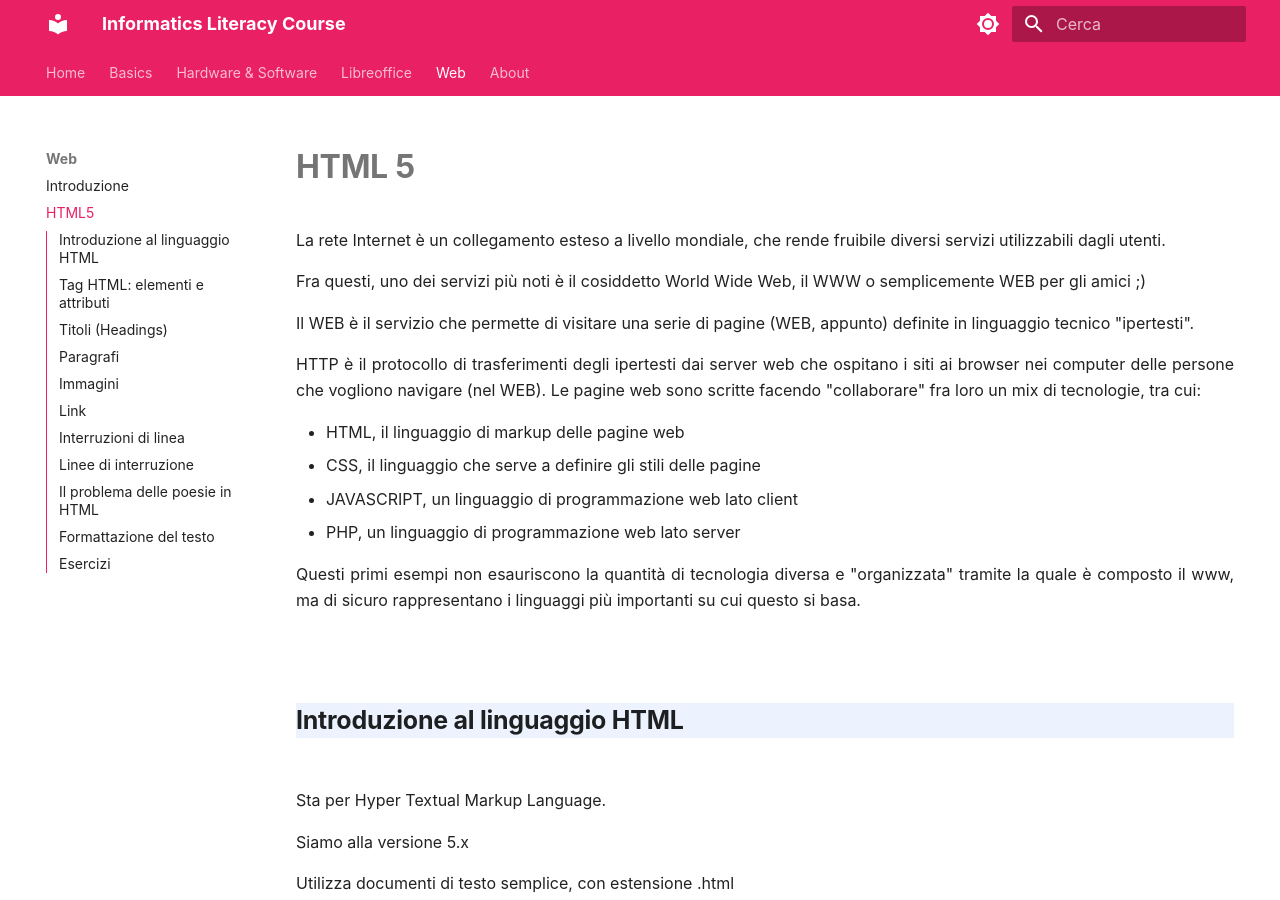
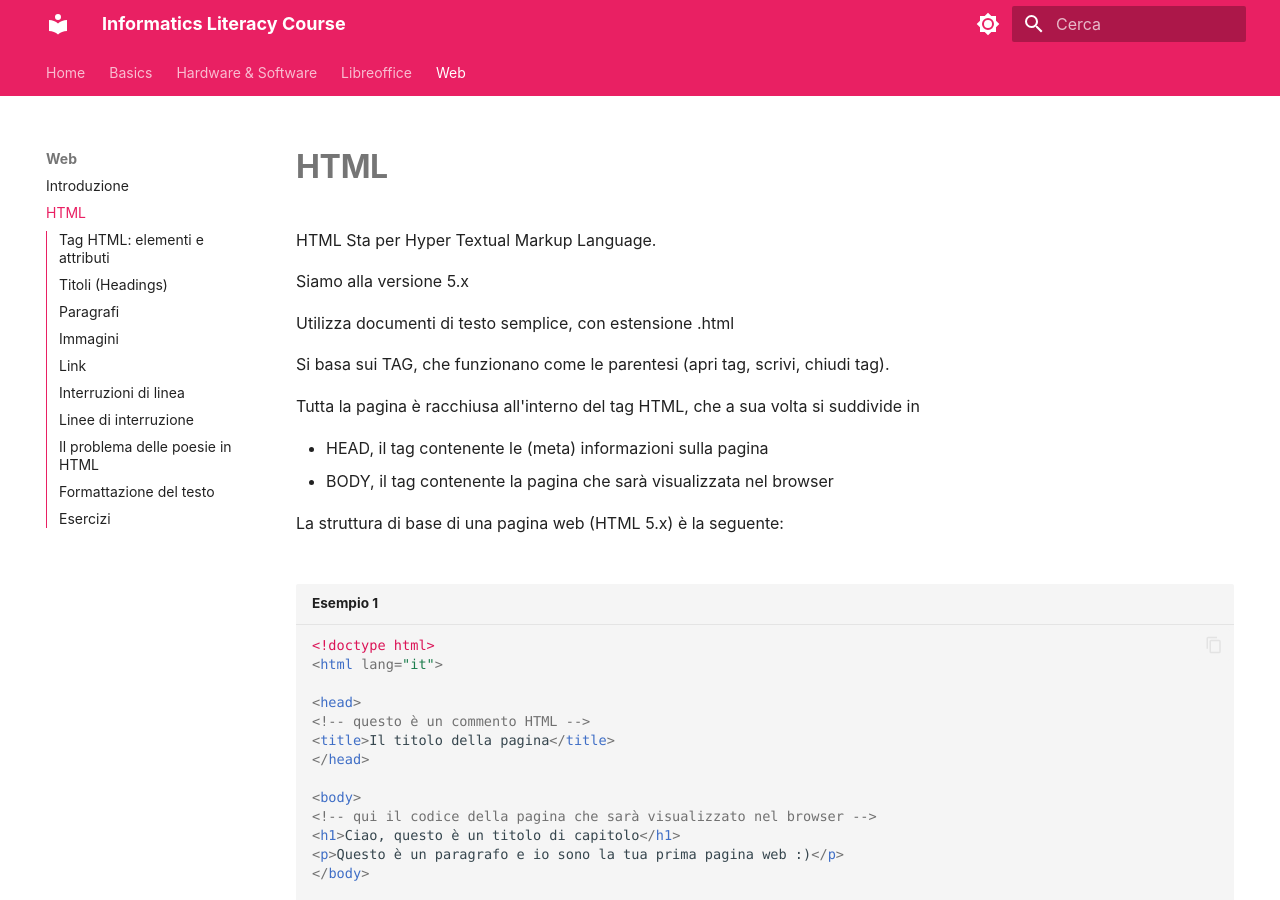
Before and after one commit to adjamhub/infohandouts, an MkDocs documentation site: the page built from docs/web/10_html5.md, in a window 1280 px wide and 900 px high. Built offline with MkDocs 1.6.1 and Material for MkDocs 9.7.7, drawn with Linux system fonts in a browser that asks for light colours; some of the changed text lies outside the part shown.

Commit message:
about-- html++

````diff
--- a/docs/web/10_html5.md
+++ b/docs/web/10_html5.md
@@ -1,40 +1,12 @@
-# HTML 5
+# HTML
 
-
-La rete Internet è un collegamento esteso a livello mondiale, che rende
-fruibile diversi servizi utilizzabili dagli utenti.
-
-Fra questi, uno dei servizi più noti è il cosiddetto World Wide Web, il
-WWW o semplicemente WEB per gli amici ;)
-
-Il WEB è il servizio che permette di visitare una serie di pagine (WEB,
-appunto) definite in linguaggio tecnico "ipertesti".
-
-HTTP è il protocollo di trasferimenti degli ipertesti dai server web che
-ospitano i siti ai browser nei computer delle persone che vogliono
-navigare (nel WEB). Le pagine web sono scritte facendo "collaborare"
-fra loro un mix di tecnologie, tra cui:
-
-- HTML, il linguaggio di markup delle pagine web
-- CSS, il linguaggio che serve a definire gli stili delle pagine
-- JAVASCRIPT, un linguaggio di programmazione web lato client
-- PHP, un linguaggio di programmazione web lato server
-
-Questi primi esempi non esauriscono la quantità di tecnologia diversa e
-"organizzata" tramite la quale è composto il www, ma di sicuro
-rappresentano i linguaggi più importanti su cui questo si basa.
-
-
-## Introduzione al linguaggio HTML
-
-Sta per Hyper Textual Markup Language.
+HTML Sta per Hyper Textual Markup Language.
 
 Siamo alla versione 5.x
 
 Utilizza documenti di testo semplice, con estensione .html
 
-Si basa sui TAG, che funzionano come le parentesi (apri tag, scrivi,
-chiudi tag).
+Si basa sui TAG, che funzionano come le parentesi (apri tag, scrivi, chiudi tag).
 
 Tutta la pagina è racchiusa all'interno del tag HTML, che a sua volta si
 suddivide in
@@ -139,6 +111,7 @@
 
 <h6> Titolo 6 </h6>
 ```
+
 
 ## Paragrafi
 
@@ -304,6 +277,31 @@
 Potenze (apici): a<sup>2</sup> + b<sup>3</sup> ... <br>
 ```
 
+che diventa:
+
+<div style="background:#AABBFF">
+<b>Testo in grassetto</b> <br>
+
+<strong>Fate i compiti!</strong> <br>
+
+La parola <i>ciao</i> è in corsivo <br>
+
+<em>Sveglia!</em> Disse il docente arrabbiato... <br>
+
+<mark>Testo evidenziato </mark> <br>
+
+Testo <small>piccolo</small> <br>
+
+oops... <del>sbagliato!</del> <br>
+
+Aggiungi <ins>questo</ins>! <br>
+
+Elenco con pedici: a<sub>1</sub>, a<sub>2</sub>,
+a<sub>3</sub>... <br>
+
+Potenze (apici): a<sup>2</sup> + b<sup>3</sup> ... <br>
+</div>
+
 
 ## Esercizi
 
@@ -324,19 +322,17 @@
 
 Contenuto del file skeleton.html
 
-``` html title="Skeleton"
+``` html title="Skeleton" hl_lines="6"
 <!doctype html>
 
 <html lang="it">
 
 <head>
-
-<title>*Titolo*</title>
-
+<title>Titolo</title>
 </head>
 
 <body>
-
+...
 </body>
 
 </html>
--- a/mkdocs.yml
+++ b/mkdocs.yml
@@ -86,5 +86,5 @@
     - Calc: libreoffice/52_calc.md
   - Web:
     - Introduzione: web/00_intro.md
-    - HTML5: web/10_html5.md
-  - About: about.md
+    - HTML: web/10_html5.md
+#  - About: about.md
````
Also changed, not shown: docs/web/00_intro.md (+22 -1 lines), 2 other files.
